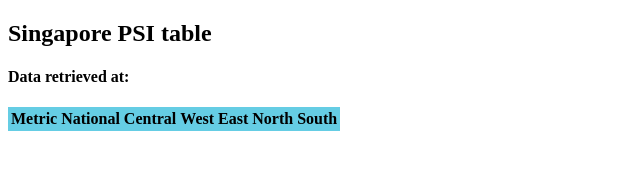
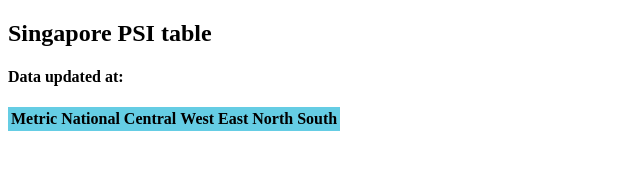
Before and after one commit to Yustynn/HASS-assignment1, a plain HTML site: page index.html in a window 1280 px wide. Shown: the full height of the page, 0-640 px from the left. Drawn offline with Linux system fonts and the light colour scheme; no server answers.

Commit message:
Change 'data retrieved at' -> 'data updated at' (less misleading)

```diff
--- a/index.html
+++ b/index.html
@@ -16,7 +16,7 @@
 <body>
 
 <h2>Singapore PSI table</h2>
-<h4>Data retrieved at: <span id="timestring"></span></h4>
+<h4>Data updated at: <span id="timestring"></span></h4>
 <table id="PSItable">
     <tr>
         <th>Metric</th>
```
